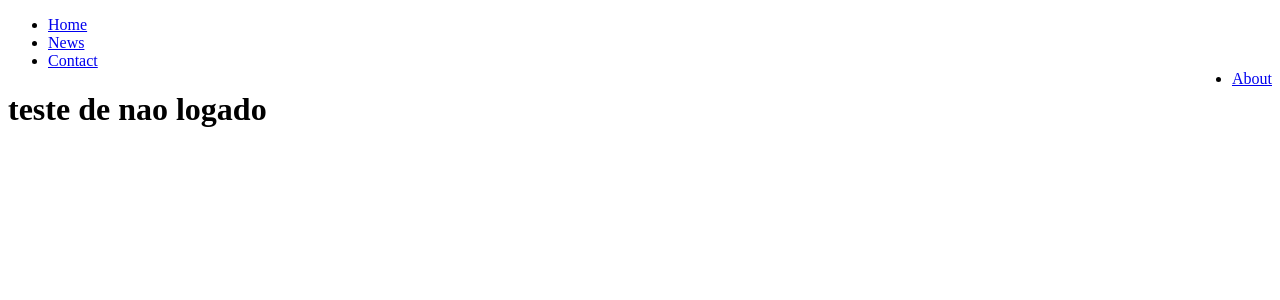
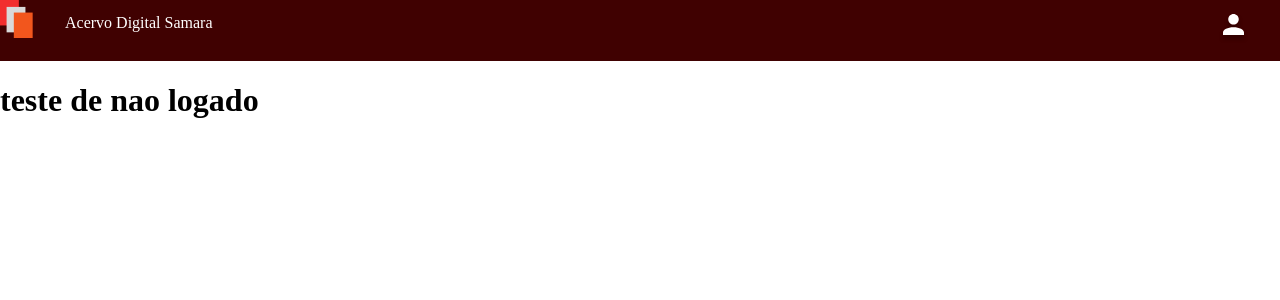
Before and after one commit to deborasamara/acervo-pessoal, a Django app: page /acervo_pessoal/ in a window 1280 px wide. Shown: the top 300 px of the page. Run offline with Django 4.2, Linux system fonts and the light colour scheme.

Commit message:
html e css pag home

```diff
--- a/acervo/acervo_pessoal/static/css/base_nao_logado.css
+++ b/acervo/acervo_pessoal/static/css/base_nao_logado.css
@@ -1,27 +1,24 @@
-ul {
+body{
+  margin: 0 !important;
+}
+
+ul{
     list-style-type: none;
     margin: 0;
     padding: 0;
     overflow: hidden;
-    background-color: #333;
-  }
+    background-color: #400101;
+}
+li{
+    float: left;
+    margin-right: 1rem;
+}
 
-  li {
-    float: left;
-  }
-
-  li a {
+li a {
     display: block;
+    font-size: 1rem;
     color: white;
     text-align: center;
     padding: 14px 16px;
     text-decoration: none;
-  }
-
-  li a:hover:not(.active) {
-    background-color: #111;
-  }
-
-  .active {
-    background-color: #04AA6D;
-  }
+}
--- a/acervo/acervo_pessoal/templates/base_nao_logado.html
+++ b/acervo/acervo_pessoal/templates/base_nao_logado.html
@@ -4,16 +4,18 @@
 <head>
     {% block head %}
     {% endblock %}
+    <link rel="stylesheet" href="{% static 'css/base_nao_logado.css'%}">
     <title>{% block titulo %}Homepage{% endblock %}</title>
 </head>
 <body>
     {% block navbar %}
-    <ul>
-        <li><a href="#home">Home</a></li>
-        <li><a href="#news">News</a></li>
-        <li><a href="#contact">Contact</a></li>
-        <li style="float:right"><a class="active" href="#about">About</a></li>
-      </ul>
+    <nav>
+        <ul>
+            <li class=""><img src="{% static 'images/logo.svg' %}" class="logo"></li>
+            <li><a href="#home">Acervo Digital Samara</a></li>
+            <li style="float:right"><a  href="#"><img src="{% static 'images/profile.svg' %}" class=""></a></li>
+        </ul>
+    </nav>
     {% endblock %}
     <h1>teste de nao logado </h1>
 
```
Also changed, not shown: acervo/acervo_pessoal/static/images/logo.svg (added), acervo/acervo_pessoal/static/images/profile.svg (added).
